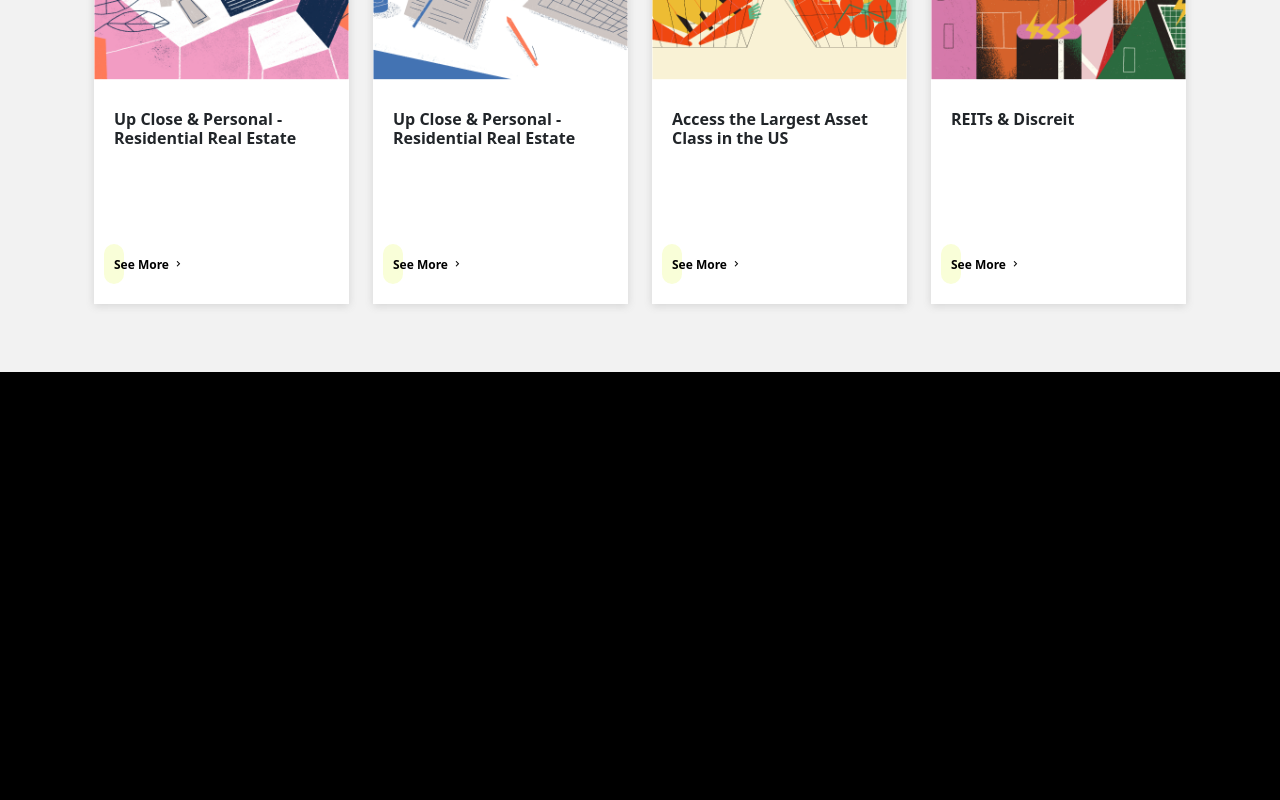
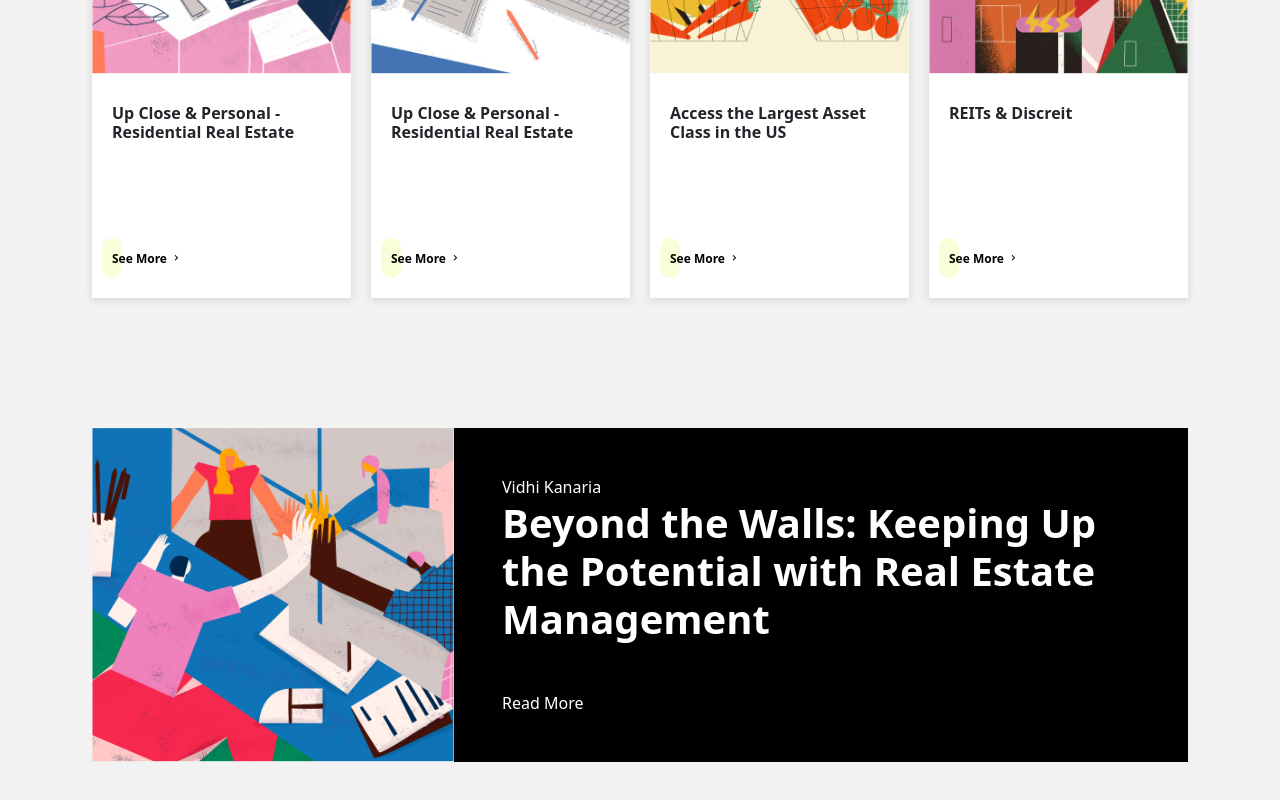
Before and after one commit to webtesting22/vaar, a React (Vite) app: page / in a window 1280 px wide. Shown: the part 4196-4996 px from the top of the page. Before the commit the page ends 4568 px from the top, so only its background shows below. Built offline with nearby package versions, Linux system fonts and the light colour scheme.

Commit message:
best value section test

```diff
--- a/src/Components/Bestvalue/Bestvalue.css
+++ b/src/Components/Bestvalue/Bestvalue.css
@@ -1,45 +1,53 @@
-.cards-section .row .col-lg-3{
+.cards-section .row .col-lg-3 {
     display: flex;
     justify-content: center;
     align-items: center;
     text-align: center;
     /* background-color: white; */
-    margin: 20px 0px;
+    /* margin: 20px 0px; */
+    padding: 0px;
+
 
 
 }
 
-.cards-section .row .col-lg-3 img{
+.cards-section .row .col-lg-3 img {
     width: 100%;
 }
 
-.cards-section .footer-card  h3{
+.cards-section .footer-card h3 {
     text-align: start;
 }
-.cards-section .row .col-lg-3 .content-section{
+
+.cards-section .row .col-lg-3 .content-section {
     background-color: white;
     /* height: 70vh; */
     width: 100%;
     box-shadow: rgba(99, 99, 99, 0.2) 0px 2px 8px 0px;
+    margin: 10px;
 
 }
-.Card-title{
+
+.Card-title {
     font-size: 1rem;
     font-weight: 600;
 }
-.cards-section .footer-card{
+
+.cards-section .footer-card {
     padding: 30px 20px;
     height: 28vh;
     position: relative;
 }
-@media (min-width:1300px) and (max-width:3000px){
-    .cards-section .footer-card{
+
+@media (min-width:1300px) and (max-width:3000px) {
+    .cards-section .footer-card {
         padding: 30px 20px;
         height: 20vh;
         position: relative;
     }
 }
-.cards-section .footer-card a{
+
+.cards-section .footer-card a {
     font-size: 12px;
     text-decoration: none;
     color: black;
@@ -47,7 +55,8 @@
     bottom: 30px;
     left: 20px;
 }
-.cards-section .footer-card a{
+
+.cards-section .footer-card a {
 
     font-size: 12px;
     text-decoration: none;
@@ -58,7 +67,8 @@
     font-weight: 600;
     z-index: 22;
 }
-.cards-section .footer-card .button-animation span{
+
+.cards-section .footer-card .button-animation span {
     height: 40px;
     width: 20px;
     position: absolute;
@@ -69,7 +79,8 @@
     transition: .5s;
     /* width: 100%; */
 }
-.cards-section .footer-card:hover .button-animation span{
+
+.cards-section .footer-card:hover .button-animation span {
     height: 40px;
     width: 83px;
     transition: .5s;
@@ -80,3 +91,72 @@
     border-radius: 20px;
     /* width: 100%; */
 }
+
+.owner-quote .col-lg-4,
+.owner-quote .col-lg-8 {
+    padding: 0px;
+}
+
+.owner-quote .inside-content1 {
+    padding-left: 10px;
+}
+
+.owner-quote .inside-content2 {
+    padding-right: 10px;
+    height: 100%;
+    display: flex;
+    align-items: center;
+
+}
+
+.owner-quote .inside-content2 .parent-div {
+
+    background-color: black;
+    height: 100%;
+    width: 100%;
+    display: flex;
+    align-items: center;
+}
+
+.owner-quote .inside-content2 .parent-div div {
+    width: 100%;
+    padding: 0rem 3rem;
+    color: white;
+}
+.owner-quote .inside-content2 .parent-div div span{
+    font-weight: 500;
+    margin-bottom: 3rem;
+}
+.owner-quote .inside-content2 .parent-div div h1{
+    font-weight: 600;
+    margin-bottom: 3rem;
+}
+.owner-quote .inside-content2 .parent-div div a{
+    text-decoration: none;
+    color: white;
+}
+
+@media (max-width:768px) {
+    .owner-quote .inside-content1 {
+        padding-left: 0px;
+    }
+
+    .owner-quote .inside-content2 {
+        padding-right: 0px;
+    }
+
+    .owner-quote .inside-content2 div {
+
+        background-color: black;
+    }
+
+    .owner-quote {
+        margin: 0px 10px;
+    }
+}
+
+/* #Owner_info-content{
+    display: flex;
+    justify-content: center;
+    align-items: center;
+} */
--- a/src/Components/Bestvalue/Bestvalue.jsx
+++ b/src/Components/Bestvalue/Bestvalue.jsx
@@ -1,6 +1,7 @@
 import React from 'react';
 import "./Bestvalue.css"
 import BestvalueData from './BestvalueData';
+import ownerQuoteimg from "../pictures/ownerQuote.png"
 
 function Bestvalue() {
     return (
@@ -33,6 +34,29 @@ function Bestvalue() {
                         </div>
 
                     </div>
+                    <br /><br /><br /><br /><br />
+                    <div className='owner-quote'>
+                        <div className="row m-auto">
+                            <div className="col-lg-4 col-md-4">
+                                <div className='inside-content1'>
+                                    <img src={ownerQuoteimg} className='w-100' alt="" />
+                                </div>
+                            </div>
+                            <div className="col-lg-8 col-md-8" id='Owner_info-content'>
+                                <div className='inside-content2'>
+                                    <div className='parent-div'>
+                                        <div>
+                                            <span>Vidhi Kanaria</span>
+                                            <h1>Beyond the Walls: Keeping Up the Potential with Real Estate Management</h1>
+                                            <a href="">Read More</a>
+                                        </div>
+                                    </div>
+
+                                </div>
+                            </div>
+                        </div>
+
+                    </div>
                 </div>
             </section>
         </>
```
Also changed, not shown: src/Components/pictures/ownerQuote.png (added).
